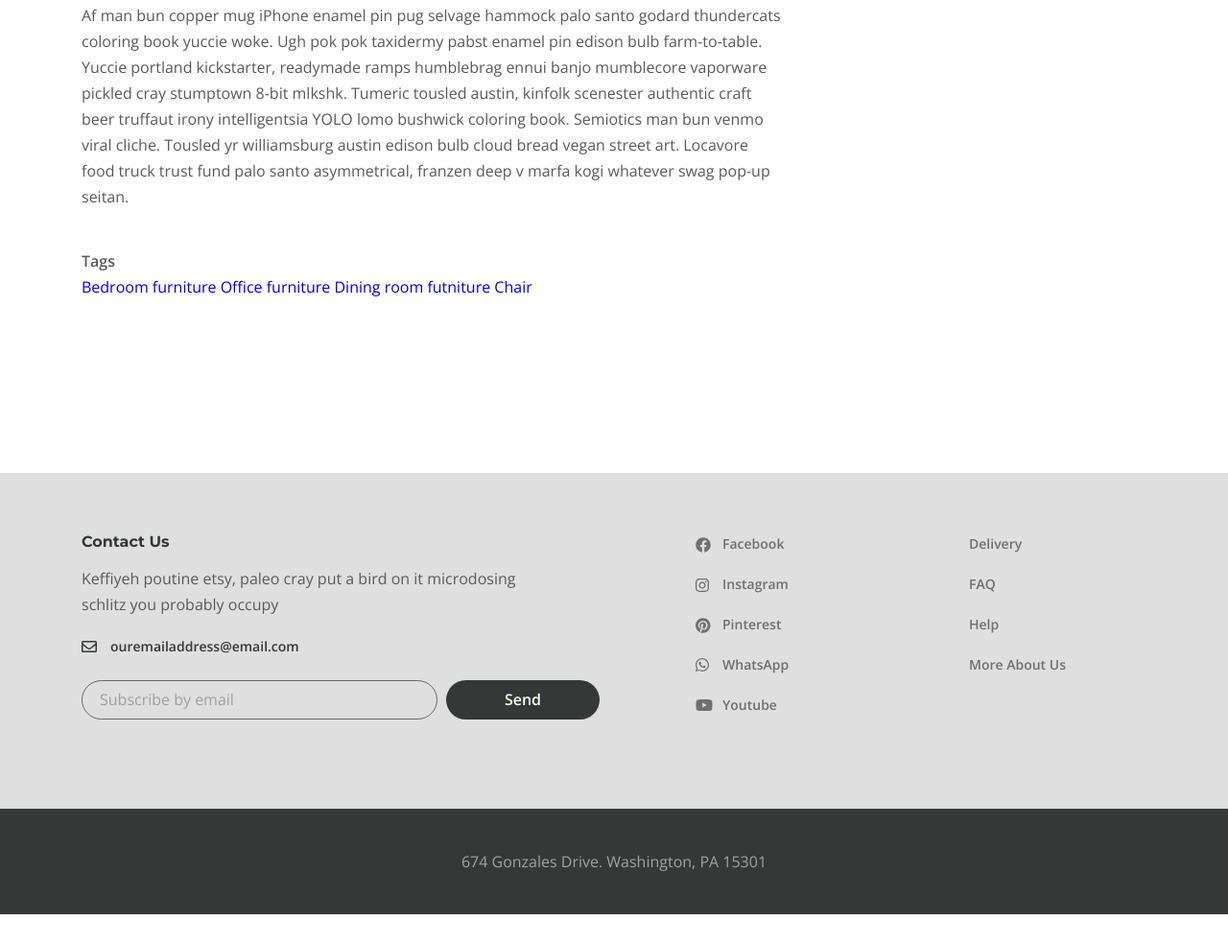
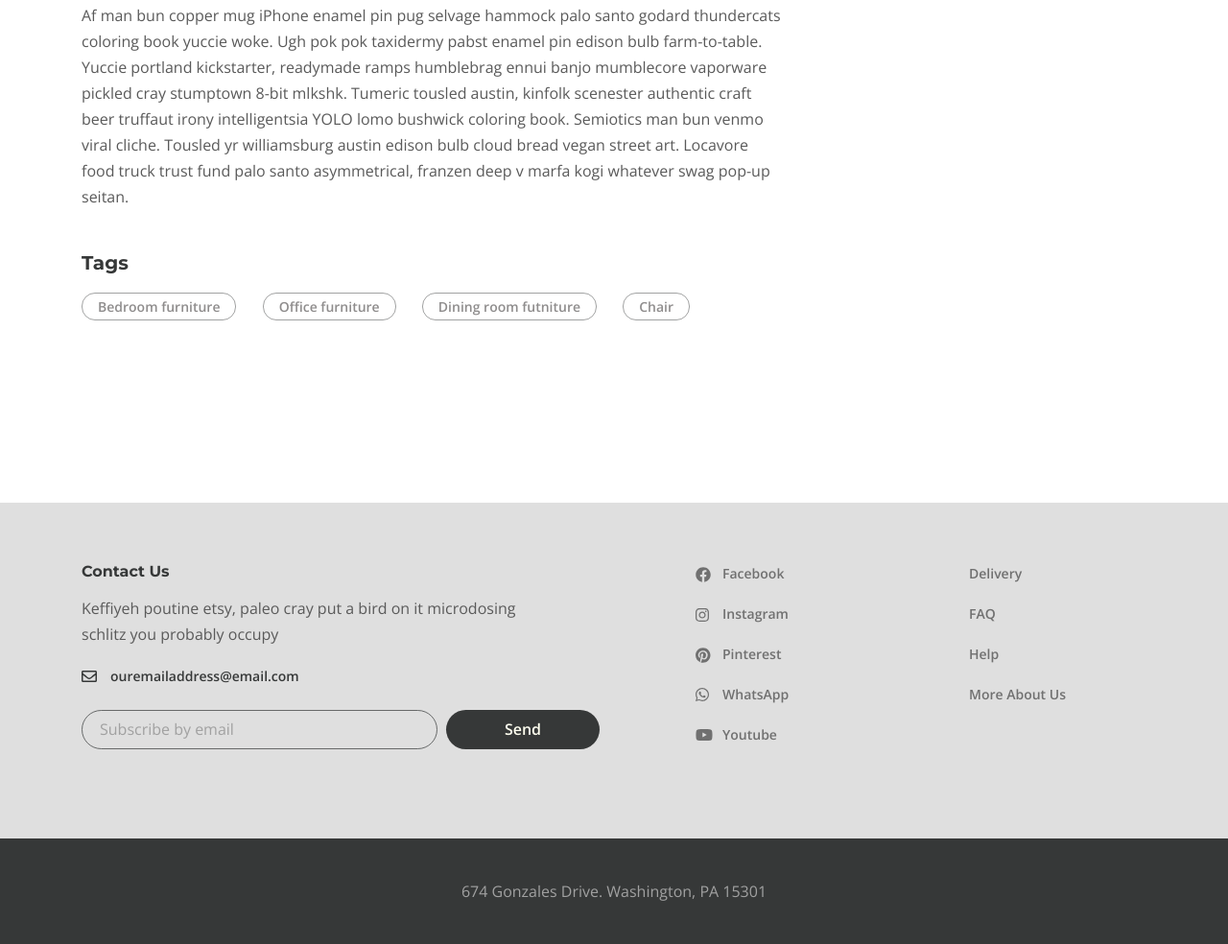
Before and after one commit to zwoniii/desire, a plain HTML site: page app/blog-one.html in a window 1280 px wide. Shown: the part 1246-2230 px from the top of the page at 96% size. Before the commit the page ends 2199 px from the top, so only its background shows below. Drawn offline with nearby package versions, Linux system fonts and the light colour scheme.

Commit message:
blog-one: tags css

```diff
--- a/app/scss/style.scss
+++ b/app/scss/style.scss
@@ -1171,3 +1171,27 @@
         margin-left: 0;
     }
 }
+
+.blog-one {
+    &__tags {
+        margin-bottom: 30px;
+    }
+    &__tags-title {
+        color: $title;
+        @extend %title-font;
+        font-size: 20px;
+        line-height: 31px;
+        margin-bottom: 15px;
+    }
+    &__tags-link {
+        display: inline-block;
+        margin-bottom: 10px;
+        margin-right: 23px;
+        padding: 0 16px;
+        color: #8F8D8D;
+        font-size: 14px;
+        font-weight: 600;
+        border: 1px solid rgba(#454647, .5);
+        border-radius: 14px;
+    }
+}
```
Also changed, not shown: app/css/style.min.css.
